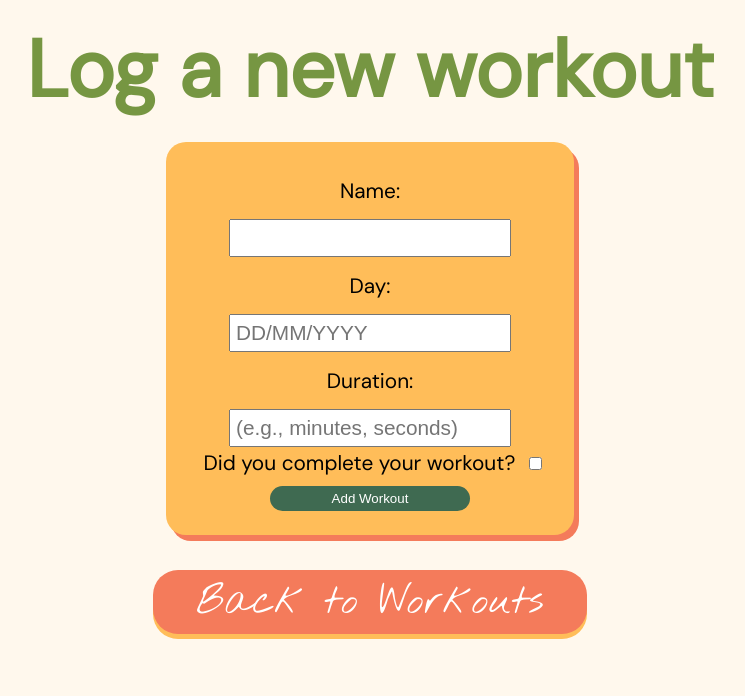
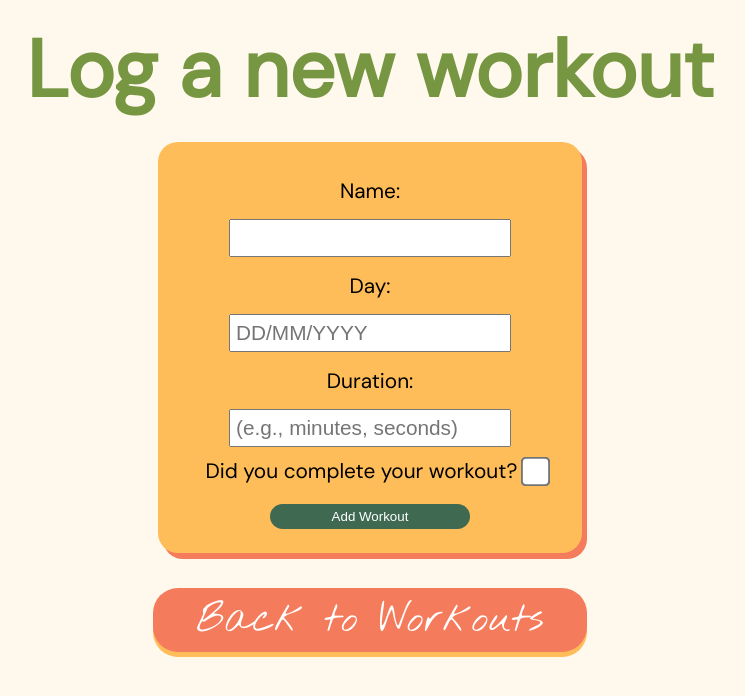
Before and after one commit to nmartin27/Project-Two-Workout-App, a Node server app: page /workouts/new in a window 1280 px wide. Shown: the top 696 px of the page, without its empty margins (270-1015 px from the left). Run offline with Node 20, Linux system fonts and the light colour scheme; some libraries are stand-ins or nearby versions; some web fonts are replaced.

Commit message:
resize checkbox

```diff
--- a/public/stylesheets/style.css
+++ b/public/stylesheets/style.css
@@ -103,11 +103,15 @@ form {
   margin: 20px 10px;
 }
 
+.is-completed{
+    padding: 10px;
+}
+
 .checkbox-div {
   flex-direction: row;
   /* align-self: center; */
-  transform: scale(0.5);
-  padding: 5px;
+  transform: scale(2.3);
+  margin: auto;
 }
 
 label,
--- a/views/workouts/new.ejs
+++ b/views/workouts/new.ejs
@@ -22,7 +22,7 @@
       />
       <div class="is-completed">
         <label for="isCompleted">Did you complete your workout?</label>
-        <input type="checkbox" name="isCompleted" />
+        <input class="checkbox-div" type="checkbox" name="isCompleted" />
       </div>
       <button type="submit">Add Workout</button>
     </form>
```
